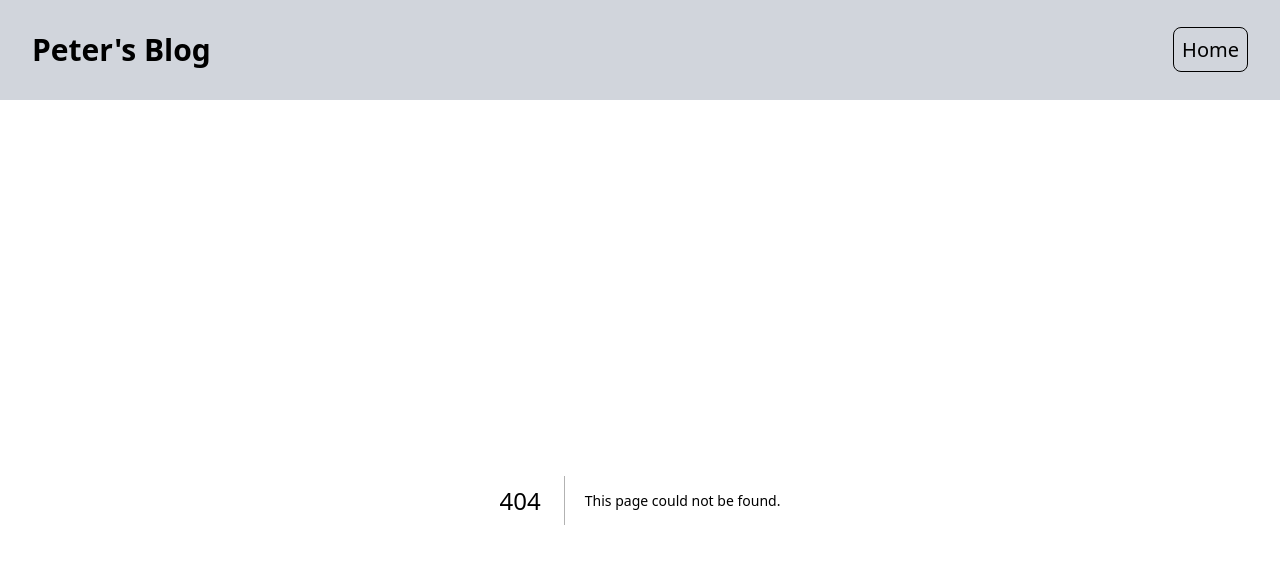
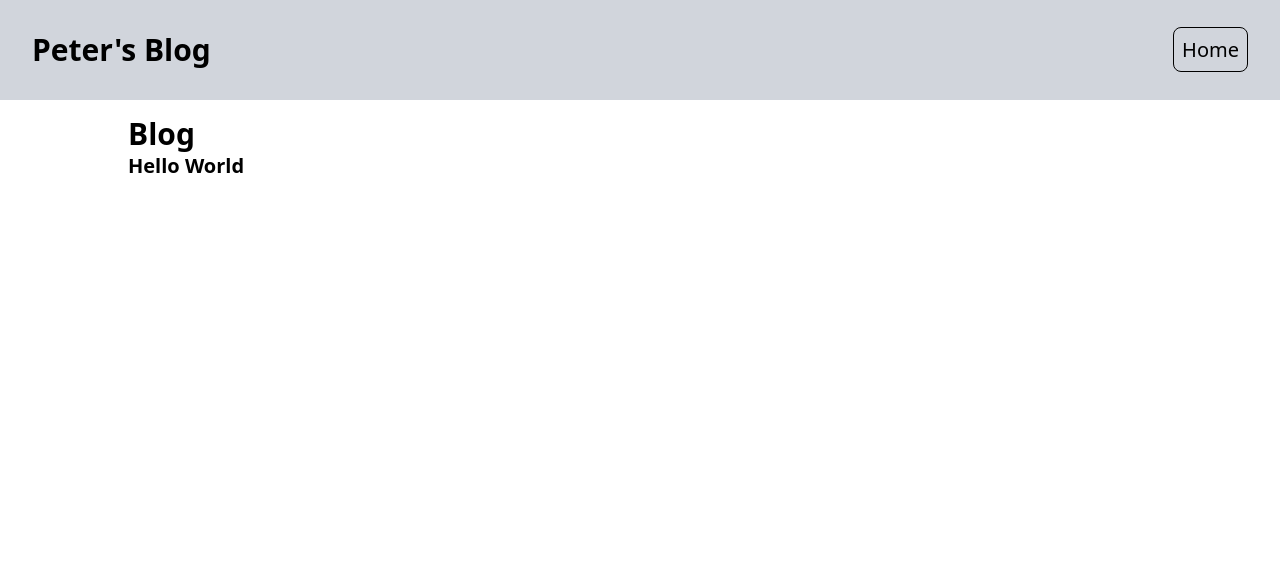
Before and after one commit to PetrMatousek24/Peters-blog, a Next.js app: page /blog in a window 1280 px wide. Before the commit this address had no page. Shown: the top 564 px of the page. Built offline with nearby package versions, Linux system fonts and the light colour scheme.

Commit message:
Made functioning markdown with the blog page

```diff
--- /dev/null
+++ b/app/blog/[slug]/page.tsx
@@ -0,0 +1,22 @@
+import { getPostBySlug, getPostContent, getPostSlugs } from "@/lib/posts"
+
+export async function generateStaticParams() {
+  const slugs = getPostSlugs()
+
+  return slugs.map(slug => ({
+    slug: slug.replace(/\.md$/, "")
+  }))
+}
+
+export default async function PostPage({ params }: { params: Promise<{ slug: string }> }) {
+  const { slug } = await params;
+  const post = getPostBySlug(slug);
+  const content = await getPostContent(post.content);
+
+  return (
+    <article className="prose mx-auto py-5">
+      <h1>{post.title}</h1>
+      <div dangerouslySetInnerHTML={{ __html: content }} />
+    </article>
+  )
+}
--- /dev/null
+++ b/app/blog/page.tsx
@@ -0,0 +1,19 @@
+import Link from "next/link";
+import { getAllPosts } from "@/lib/posts";
+
+export default function BlogPage() {
+  const posts = getAllPosts();
+
+  return (
+    <div>
+      <h1>Blog</h1>
+      {posts.map((post) => (
+        <article key={post.slug}>
+          <Link href={`/blog/${post.slug}`}>
+            <h2>{post.title}</h2>
+          </Link>
+        </article>
+      ))}
+    </div>
+  );
+}
--- a/app/layout.tsx
+++ b/app/layout.tsx
@@ -23,7 +23,9 @@ export default function RootLayout({ children }: Readonly<{ children: React.Reac
     <html lang="en">
       <body className={`${geistSans.variable} ${geistMono.variable} antialiased`}>
         <Header />
-        {children}
+        <main className="py-4 px-4 md:px-8 lg:px-16 xl:px-32 2xl:px-64">
+          {children}
+        </main>
       </body>
     </html>
   );
--- /dev/null
+++ b/content/hello-world.md
@@ -0,0 +1,5 @@
+---
+title: Hello World
+---
+
+This is my first blog post.
--- /dev/null
+++ b/lib/posts.ts
@@ -0,0 +1,33 @@
+import fs from "fs"
+import path from "path"
+import matter from "gray-matter"
+import { remark } from "remark"
+import html from "remark-html"
+
+const postsDirectory = path.join(process.cwd(), "content")
+
+export function getPostSlugs() {
+  return fs.readdirSync(postsDirectory)
+}
+
+export function getPostBySlug(slug: string) {
+  const realSlug = slug.replace(/\.md$/, "")
+  const fullPath = path.join(postsDirectory, `${realSlug}.md`)
+  const fileContents = fs.readFileSync(fullPath, "utf8")
+  const { data, content } = matter(fileContents)
+
+  return { slug: realSlug, ...data, content }
+}
+
+export async function getPostContent(markdown: string) {
+  const processedContent = await remark()
+    .use(html)
+    .process(markdown)
+
+  return processedContent.toString()
+}
+
+export function getAllPosts() {
+  const slugs = getPostSlugs()
+  return slugs.map(slug => getPostBySlug(slug))
+}
--- a/package.json
+++ b/package.json
@@ -9,9 +9,12 @@
     "lint": "eslint"
   },
   "dependencies": {
+    "gray-matter": "^4.0.3",
     "next": "16.1.6",
     "react": "19.2.3",
-    "react-dom": "19.2.3"
+    "react-dom": "19.2.3",
+    "remark": "^15.0.1",
+    "remark-html": "^16.0.1"
   },
   "devDependencies": {
     "@tailwindcss/postcss": "^4",
--- a/styles/globals.css
+++ b/styles/globals.css
@@ -1,16 +1,11 @@
 @import "tailwindcss";
-
-div {
-  justify-content:
-}
-
 
 @layer base {
   h1 {
-    @apply font-bold;
+    @apply font-bold text-3xl;
   }
 
   h2 {
-    @apply font-semibold;
+    @apply font-semibold text-xl;
   }
 }
```
Also changed, not shown: 1 other file (tests, documents, lock files or other folders).
